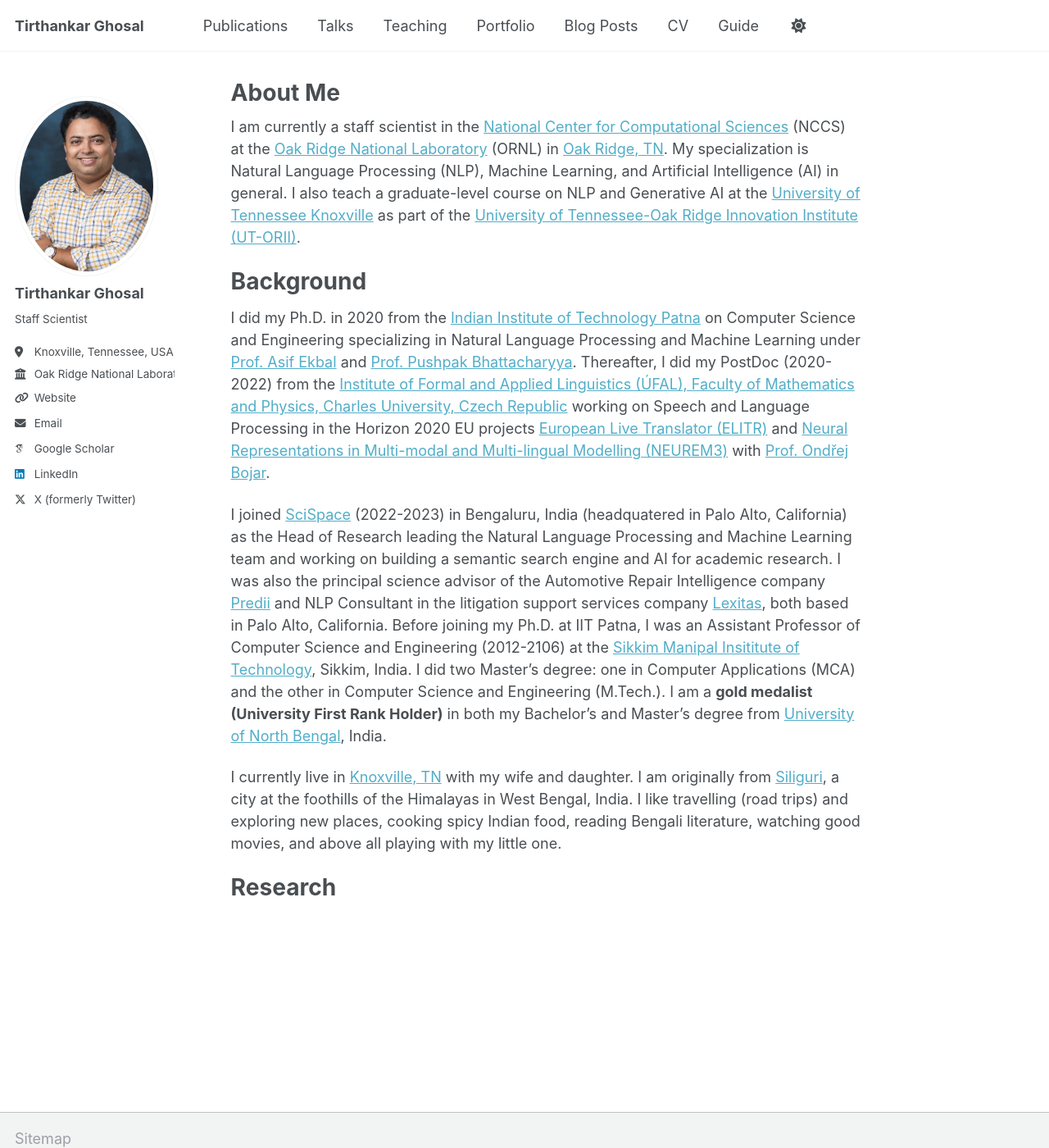
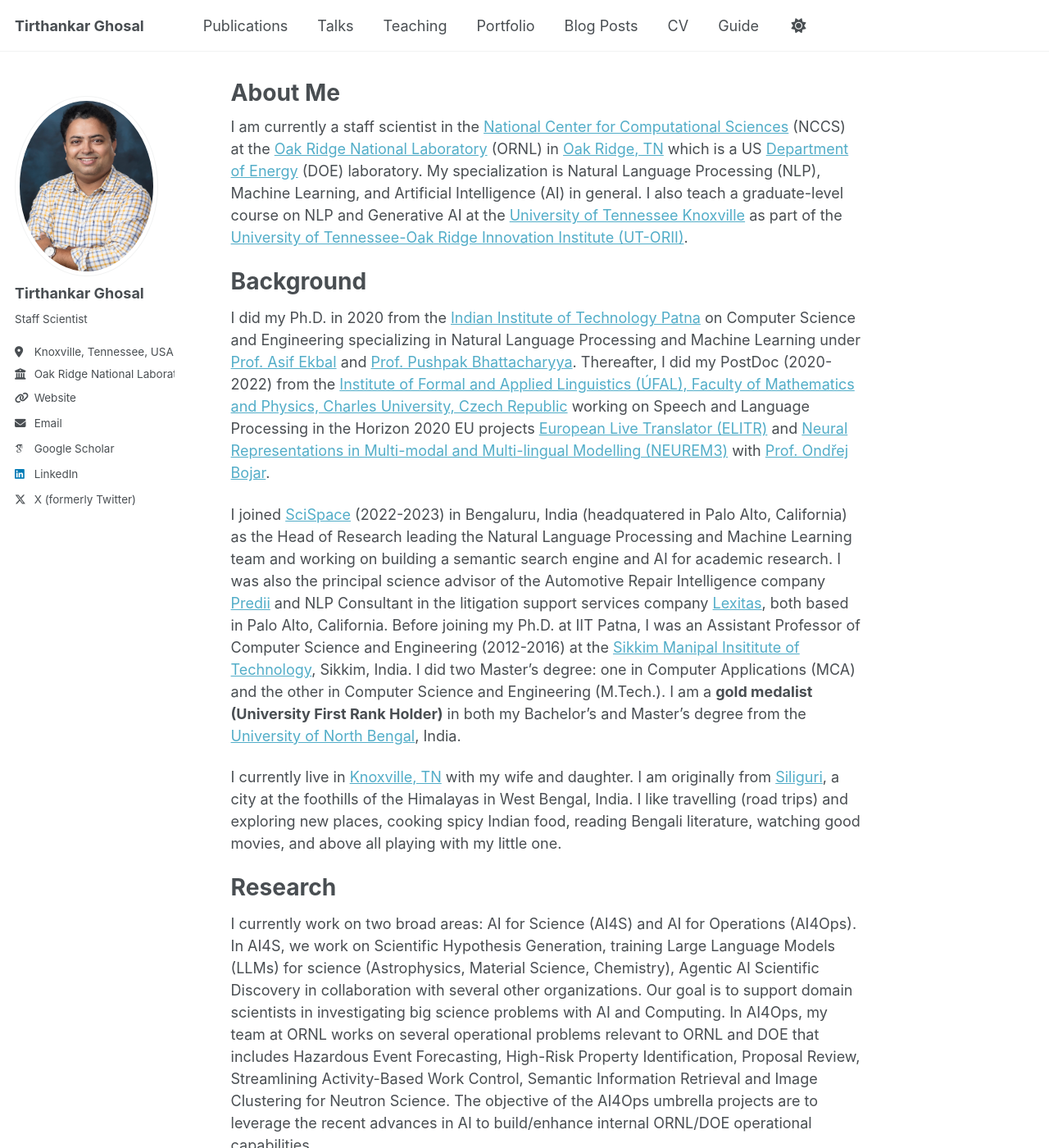
Before and after one commit to Tirthankar-Ghosal/Tirthankar-Ghosal.github.io, a Jekyll site: the page built from _pages/about.md, in a window 1280 px wide and 1400 px high. Shown: the whole window at 82% size. Built offline with Jekyll 4.4.1, drawn with Linux system fonts in a browser that asks for light colours; some web fonts are replaced; some of the changed text lies outside the part shown.

Commit message:
Update about.md

```diff
--- a/_pages/about.md
+++ b/_pages/about.md
@@ -7,16 +7,18 @@ redirect_from:
   - /about.html
 ---
 
-I am currently a staff scientist in the [National Center for Computational Sciences](https://www.ornl.gov/division/nccs) (NCCS) at the [Oak Ridge National Laboratory](https://www.ornl.gov) (ORNL) in [Oak Ridge, TN](https://www.oakridgetn.gov). My specialization is Natural Language Processing (NLP), Machine Learning, and Artificial Intelligence (AI) in general. I also teach a graduate-level course on NLP and Generative AI at the [University of Tennessee Knoxville](https://bredesencenter.utk.edu/faculty/tirthankar-ghosal/) as part of the [University of Tennessee-Oak Ridge Innovation Institute (UT-ORII)](https://utorii.com).
+I am currently a staff scientist in the [National Center for Computational Sciences](https://www.ornl.gov/division/nccs) (NCCS) at the [Oak Ridge National Laboratory](https://www.ornl.gov) (ORNL) in [Oak Ridge, TN](https://www.oakridgetn.gov) which is a US [Department of Energy](https://www.energy.gov) (DOE) laboratory. My specialization is Natural Language Processing (NLP), Machine Learning, and Artificial Intelligence (AI) in general. I also teach a graduate-level course on NLP and Generative AI at the [University of Tennessee Knoxville](https://bredesencenter.utk.edu/faculty/tirthankar-ghosal/) as part of the [University of Tennessee-Oak Ridge Innovation Institute (UT-ORII)](https://utorii.com).
 
 Background
 ======
 
 I did my Ph.D. in 2020 from the [Indian Institute of Technology Patna](https://www.iitp.ac.in) on Computer Science and Engineering specializing in Natural Language Processing and Machine Learning under [Prof. Asif Ekbal](https://ekbalasif.github.io) and [Prof. Pushpak Bhattacharyya](https://www.cse.iitb.ac.in/~pb/). Thereafter, I did my PostDoc (2020-2022) from the [Institute of Formal and Applied Linguistics (ÚFAL), Faculty of Mathematics and Physics, Charles University, Czech Republic](https://ufal.mff.cuni.cz/tirthankar-ghosal) working on Speech and Language Processing in the Horizon 2020 EU projects [European Live Translator (ELITR)](https://elitr.eu) and [Neural Representations in Multi-modal and Multi-lingual Modelling (NEUREM3)](https://ufal.mff.cuni.cz/grants/neurem3) with [Prof. Ondřej Bojar](https://ufal.mff.cuni.cz/ondrej-bojar).
 
-I joined [SciSpace](https://scispace.com) (2022-2023) in Bengaluru, India (headquatered in Palo Alto, California) as the Head of Research leading the Natural Language Processing and Machine Learning team and working on building a semantic search engine and AI for academic research. I was also the principal science advisor of the Automotive Repair Intelligence company [Predii](https://www.predii.com) and NLP Consultant in the litigation support services company [Lexitas](https://www.lexitaslegal.com), both based in Palo Alto, California. Before joining my Ph.D. at IIT Patna, I was an Assistant Professor of Computer Science and Engineering (2012-2106) at the [Sikkim Manipal Insititute of Technology](https://smu.edu.in/smit/), Sikkim, India. I did two Master's degree: one in Computer Applications (MCA) and the other in Computer Science and Engineering (M.Tech.). I am a **gold medalist (University First Rank Holder)** in both my Bachelor's and Master's degree from [University of North Bengal](https://nbu.ac.in), India.
+I joined [SciSpace](https://scispace.com) (2022-2023) in Bengaluru, India (headquatered in Palo Alto, California) as the Head of Research leading the Natural Language Processing and Machine Learning team and working on building a semantic search engine and AI for academic research. I was also the principal science advisor of the Automotive Repair Intelligence company [Predii](https://www.predii.com) and NLP Consultant in the litigation support services company [Lexitas](https://www.lexitaslegal.com), both based in Palo Alto, California. Before joining my Ph.D. at IIT Patna, I was an Assistant Professor of Computer Science and Engineering (2012-2016) at the [Sikkim Manipal Insititute of Technology](https://smu.edu.in/smit/), Sikkim, India. I did two Master's degree: one in Computer Applications (MCA) and the other in Computer Science and Engineering (M.Tech.). I am a **gold medalist (University First Rank Holder)** in both my Bachelor's and Master's degree from the [University of North Bengal](https://nbu.ac.in), India.
 
 I currently live in [Knoxville, TN](https://en.wikipedia.org/wiki/Knoxville,_Tennessee) with my wife and daughter. I am originally from [Siliguri](https://en.wikipedia.org/wiki/Siliguri), a city at the foothills of the Himalayas in West Bengal, India. I like travelling (road trips) and exploring new places, cooking spicy Indian food, reading Bengali literature, watching good movies, and above all playing with my little one.
 
 Research
 ======
+
+I currently work on two broad areas: AI for Science (AI4S) and AI for Operations (AI4Ops). In AI4S, we work on Scientific Hypothesis Generation, training Large Language Models (LLMs) for science (Astrophysics, Material Science, Chemistry), Agentic AI Scientific Discovery in collaboration with several other organizations. Our goal is to support domain scientists in investigating big science problems with AI and Computing. In AI4Ops, my team at ORNL works on several operational problems relevant to ORNL and DOE that includes Hazardous Event Forecasting, High-Risk Property Identification, Proposal Review, Streamlining Activity-Based Work Control, Semantic Information Retrieval and Image Clustering for Neutron Science. The objective of the AI4Ops umbrella projects are to leverage the recent advances in AI to build/enhance internal ORNL/DOE operational capabilities.
```
